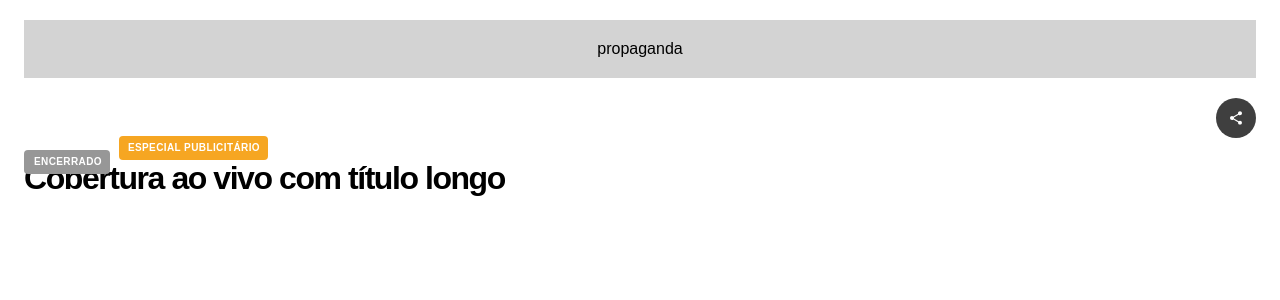
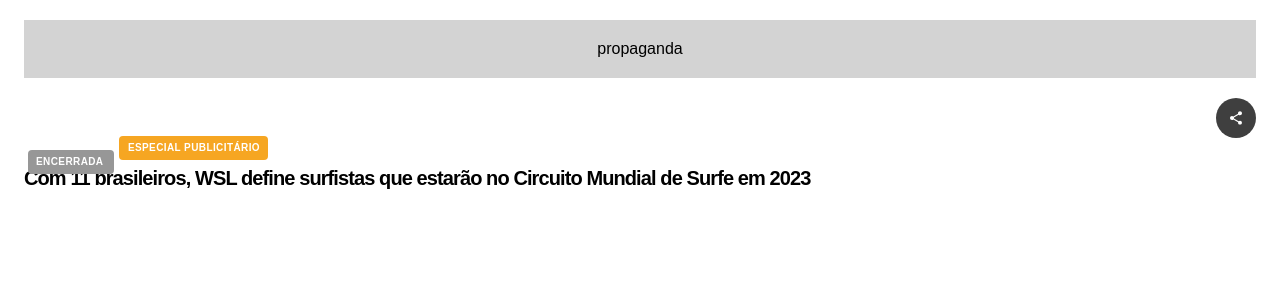
Before and after one commit to webemnatt/cover-types, a React (Create React App) app: page / in a window 1280 px wide. Shown: the top 300 px of the page. Built offline with nearby package versions, Linux system fonts and the light colour scheme.

Commit message:
Inserida a lógica para o título, corrigida as tags encerrada e ao vivo

```diff
--- a/src/Alive.js
+++ b/src/Alive.js
@@ -1,5 +1,5 @@
 import React from 'react';
-import './style.scss';
+// import './style.scss';
 
 export default function Alive() {
   return (
@@ -7,8 +7,7 @@
       <div class="cb-widget__cobertura">
         <div
           id="widget-cobertura-badge"
-          class="cb-widget__cobertura--badge cb-widget__cobertura--state-ended
-          "
+          class="cb-widget__cobertura--badge cb-widget__cobertura--state-live"
           data-state-ended=""
         >
           {/* <img
--- a/src/App.js
+++ b/src/App.js
@@ -2,6 +2,7 @@
 import Alive from './Alive.js';
 import Background from './Background.js';
 import SpecialAds from './SpecialAds.js';
+import { Title } from './Title.js';
 import Video from './Video.js';
 import './style.scss';
 
@@ -32,13 +33,9 @@
               <SpecialAds />
               <div class="live-at">Transmitido ao vivo em 12/05/2022 06h27</div>
             </div>
-            <h1
-              class="content-head__title"
-              data-acceptance="titulo"
-              data-js="header"
-            >
-              Cobertura ao vivo com título longo
-            </h1>
+            <Title text="Com 11 brasileiros, WSL define surfistas que estarão no Circuito Mundial de Surfe em 2023" />
+            {/* <Title text="WSL define surfistas que estarão no Circuito Mundial" /> */}
+            {/* <Title text="Surfe: Rio Pro 2023" /> */}
           </div>
         </div>
         {/* <Video /> */}
--- a/src/SpecialAds.js
+++ b/src/SpecialAds.js
@@ -1,5 +1,5 @@
 import React from 'react';
-import './style.scss';
+// import './style.scss';
 
 export default function SpecialAds() {
   return (
--- /dev/null
+++ b/src/Title.js
@@ -0,0 +1,26 @@
+import React from 'react';
+import './style.scss';
+
+export const Title = ({ text }) => {
+  const getFontSize = (textLength) => {
+    if (textLength <= 20) {
+      return '32px';
+    } else if (textLength <= 52) {
+      return '24px';
+    } else if (textLength <= 90) {
+      return '20px';
+    } else {
+      return '20px'; // Defina o tamanho padrão para textos muito longos
+    }
+  };
+
+  const titleStyle = {
+    fontSize: getFontSize(text.length),
+  };
+
+  return (
+    <h1 className="content-head__title" style={titleStyle}>
+      {text}
+    </h1>
+  );
+};
--- a/src/alive.scss
+++ b/src/alive.scss
@@ -1,68 +1,68 @@
-.cb-widget__cobertura--badge {
-  &.cb-widget__cobertura--state-live {
-    // width: 81px;
-    // height: 24px;
-    // padding: 4px 8px 4px 8px;
-    background-color: #ff1616;
-    border-radius: 4px;
-    display: inline-flex;
-    gap: 4px;
-
-    .label__text {
-      color: #ffffff;
-      display: inline-block;
-      font-feature-settings: var(--font-feature-settings-book-roman);
-      position: relative;
-      text-transform: uppercase;
-      font-size: 10px;
-      font-weight: 600;
-      line-height: 16px;
-      letter-spacing: 0.04em;
-      text-align: left;
-      font-variation-settings: 'wdth' 75;
-
-      &.blink {
-        animation: blink 1.4s infinite;
-        animation-direction: normal;
-        animation-timing-function: ease-in-out;
-        transform: translateZ(0) scale(1);
-        // -moz-backface-visibility: hidden;
-      }
-    }
-
-    .label__icon {
-      background-size: cover;
-      width: 16px;
-
-      &.blink {
-        animation: blink 1.4s infinite;
-        animation-direction: normal;
-        animation-timing-function: ease-in-out;
-        transform: translateZ(0) scale(1);
-        // -moz-backface-visibility: hidden;
-      }
-    }
-  }
-}
-
-@keyframes blink {
-  0% {
-    opacity: 1;
-  }
-  50% {
-    opacity: 0.5;
-  }
-  100% {
-    opacity: 1;
-  }
-}
-
-.live-at {
+.cb-widget__cobertura--state-live {
   display: none;
 }
 
+// .cb-widget__cobertura--badge {
+//   &.cb-widget__cobertura--state-live {
+//     // width: 81px;
+//     height: 24px;
+//     padding: 4px 8px 4px 8px;
+//     background-color: #ff1616;
+//     border-radius: 4px;
+//     display: inline-flex;
+//     gap: 4px;
+//   }
+//   .label__text {
+//     color: #ffffff;
+//     display: inline-block;
+//     font-feature-settings: var(--font-feature-settings-book-roman);
+//     position: relative;
+//     text-transform: uppercase;
+//     font-size: 10px;
+//     font-weight: 600;
+//     line-height: 16px;
+//     letter-spacing: 0.04em;
+//     text-align: left;
+//     font-variation-settings: 'wdth' 75;
+
+//     &.blink {
+//       animation: blink 1.4s infinite;
+//       animation-direction: normal;
+//       animation-timing-function: ease-in-out;
+//       transform: translateZ(0) scale(1);
+//       // -moz-backface-visibility: hidden;
+//     }
+//   }
+
+//   .label__icon {
+//     background-size: cover;
+//     width: 16px;
+
+//     &.blink {
+//       animation: blink 1.4s infinite;
+//       animation-direction: normal;
+//       animation-timing-function: ease-in-out;
+//       transform: translateZ(0) scale(1);
+//       // -moz-backface-visibility: hidden;
+//     }
+//   }
+// }
+
+// @keyframes blink {
+//   0% {
+//     opacity: 1;
+//   }
+//   50% {
+//     opacity: 0.5;
+//   }
+//   100% {
+//     opacity: 1;
+//   }
+// }
+
 //Opção de "ao vivo" como pseudoelemento, e outro para "encerrado"
 
+/*
 .cb-widget__cobertura--badge {
   position: relative;
   &.cb-widget__cobertura--state-live::before {
@@ -94,25 +94,4 @@
     transform: translateZ(0) scale(1);
   }
 }
-
-.cb-widget__cobertura--badge {
-  &.cb-widget__cobertura--state-ended::after {
-    display: flex;
-    justify-content: flex-end;
-    content: 'encerrado';
-    color: #ffffff;
-    text-transform: uppercase;
-    font-size: 10px;
-    font-weight: 600;
-    line-height: 16px;
-    letter-spacing: 0.04em;
-
-    background-color: #979797;
-    width: 70px;
-    border-radius: 4px;
-    margin-left: 0px; //posição da label
-    margin-top: 0px; // posição da label
-    position: absolute;
-    padding: 4px 8px 4px 8px; // margem interna
-  }
-}
+*/
--- a/src/ended.scss
+++ b/src/ended.scss
@@ -1,3 +1,31 @@
+.live-at {
+  // display: none;
+  // visibility: hidden;
+  font-size: 0;
+}
+
+.live-at::before {
+  // display: flex;
+  content: 'encerrada';
+  display: inline;
+  justify-content: flex-end;
+  color: #ffffff;
+  text-transform: uppercase;
+  font-size: 10px;
+  font-weight: 600;
+  line-height: 16px;
+  letter-spacing: 0.04em;
+
+  background-color: #979797;
+  width: 70px;
+  border-radius: 4px;
+  margin-left: -12px; //posição da label
+  margin-top: 0px; // posição da label
+  position: absolute;
+  padding: 4px 8px 4px 8px; // margem interna
+}
+
+/*
 .cb-widget__cobertura--badge {
   position: relative;
   background-color: #979797;
@@ -20,3 +48,28 @@
     font-variation-settings: 'wdth' 75;
   }
 }
+*/
+//pseudoelemento
+/*
+.cb-widget__cobertura--badge {
+  &.cb-widget__cobertura--state-ended::after {
+    display: flex;
+    justify-content: flex-end;
+    content: 'encerrada';
+    color: #ffffff;
+    text-transform: uppercase;
+    font-size: 10px;
+    font-weight: 600;
+    line-height: 16px;
+    letter-spacing: 0.04em;
+
+    background-color: #979797;
+    width: 70px;
+    border-radius: 4px;
+    margin-left: 0px; //posição da label
+    margin-top: 0px; // posição da label
+    position: absolute;
+    padding: 4px 8px 4px 8px; // margem interna
+  }
+}
+*/
--- a/src/style.scss
+++ b/src/style.scss
@@ -1,6 +1,8 @@
 @import 'alive';
 @import 'background';
+@import 'ended';
 @import 'specialAds';
+@import 'title';
 
 * {
   padding: 0;
--- /dev/null
+++ b/src/title.scss
@@ -0,0 +1,5 @@
+.content-head__title {
+  font-weight: 700;
+  text-align: left;
+  font-variation-settings: 'wdth' 70;
+}
```
Also changed, not shown: src/Ended.js (+13 -12 lines).
